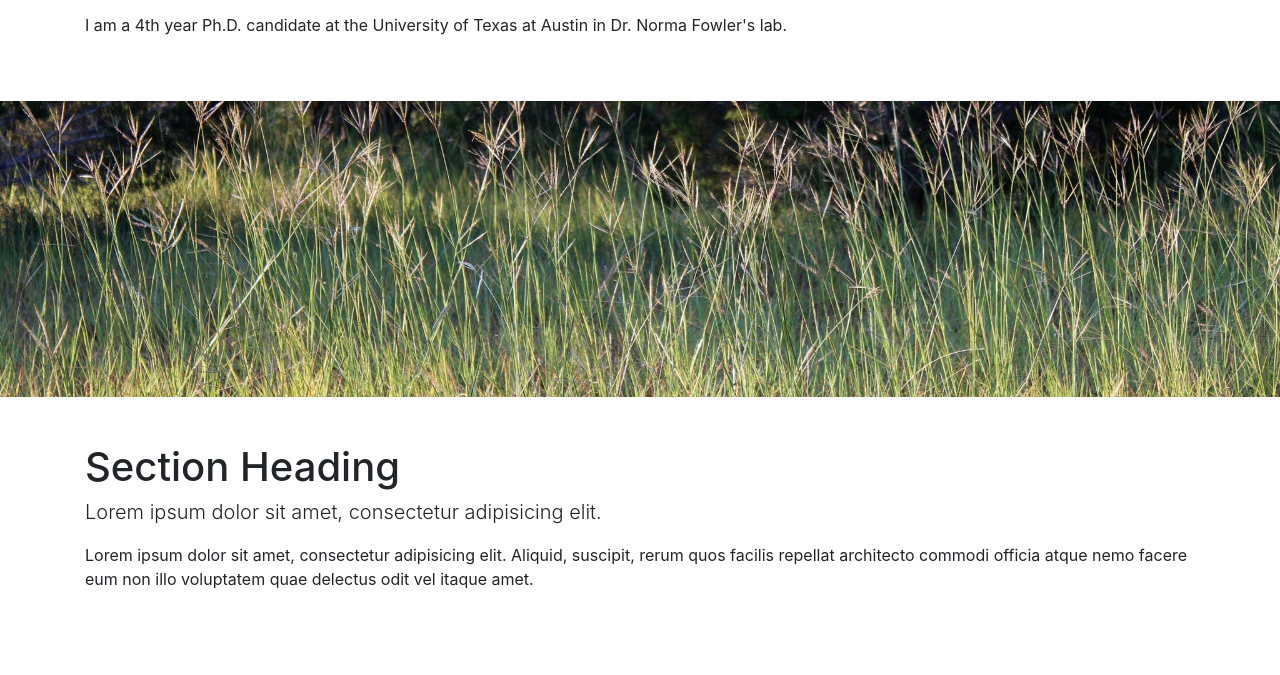
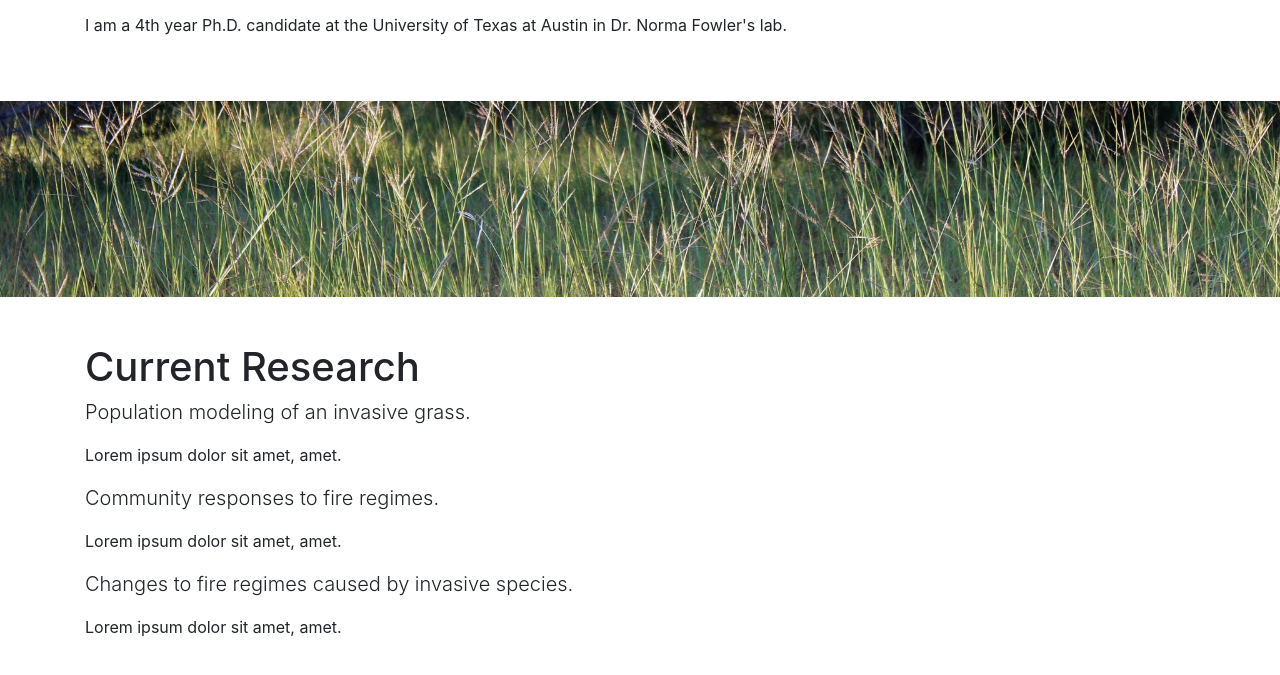
Before and after one commit to carolynvwhiting/cwhiting2.github.io, a website: page index.html in a window 1280 px wide. Shown: the part 485-1160 px from the top of the page. Drawn offline with Linux system fonts and the light colour scheme.

Commit message:
adding content

```diff
--- a/index.html
+++ b/index.html
@@ -62,15 +62,19 @@
     <!-- Image Section - set the background image for the header in the line below -->
     <section class="py-5 bg-image-full" style="background-image: url('img/IMG_2441.jpg');">
         <!-- Put anything you want here! There is just a spacer below for demo purposes! -->
-        <div style="height: 200px;"></div>
+        <div style="height: 100px;"></div>
     </section>
 
     <!-- Content section -->
     <section class="py-5">
         <div class="container">
-            <h1>Section Heading</h1>
-            <p class="lead">Lorem ipsum dolor sit amet, consectetur adipisicing elit.</p>
-            <p>Lorem ipsum dolor sit amet, consectetur adipisicing elit. Aliquid, suscipit, rerum quos facilis repellat architecto commodi officia atque nemo facere eum non illo voluptatem quae delectus odit vel itaque amet.</p>
+            <h1>Current Research</h1>
+            <p class="lead">Population modeling of an invasive grass.</p>
+            <p>Lorem ipsum dolor sit amet, amet.</p>
+            <p class="lead">Community responses to fire regimes.</p>
+            <p>Lorem ipsum dolor sit amet, amet.</p>
+            <p class="lead">Changes to fire regimes caused by invasive species.</p>
+            <p>Lorem ipsum dolor sit amet, amet.</p>
         </div>
     </section>
 
```
